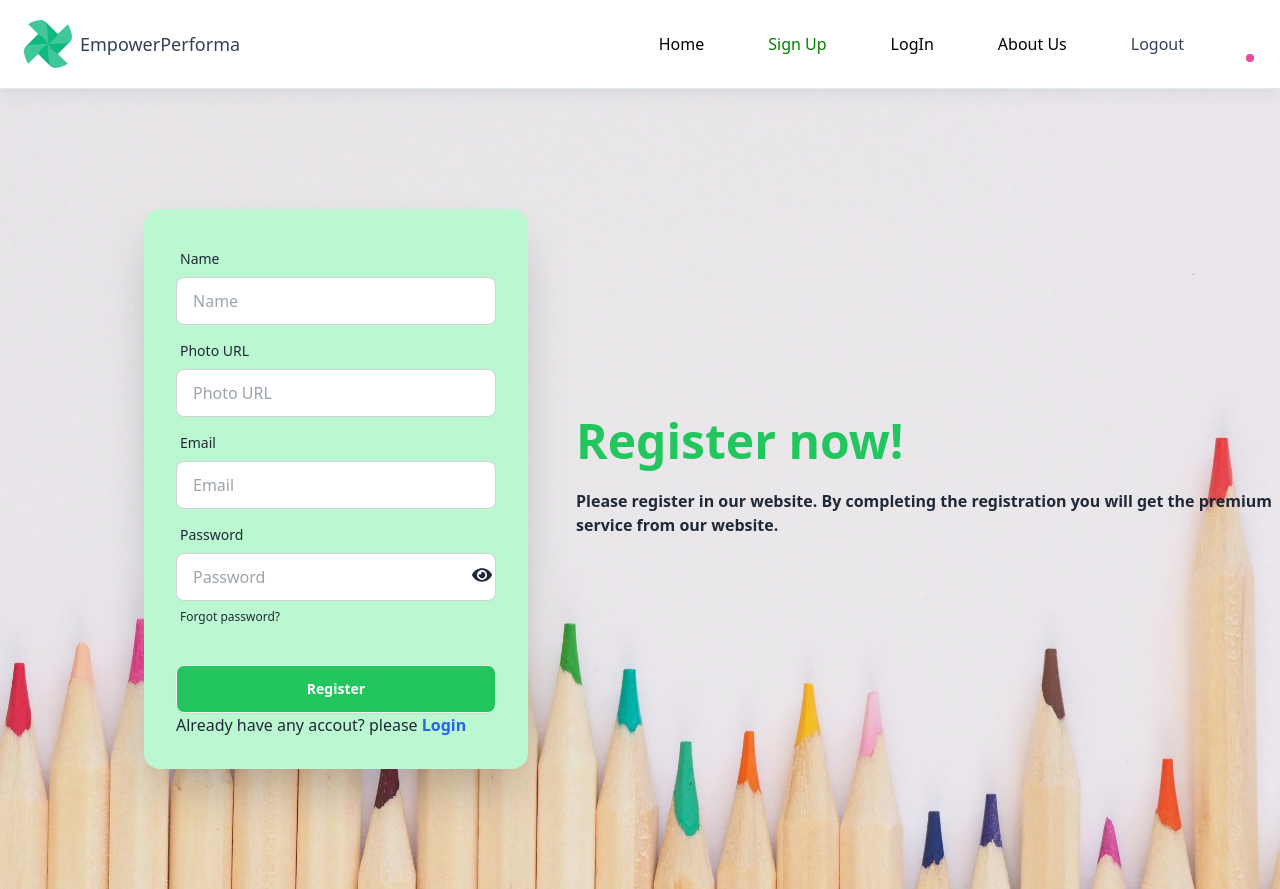
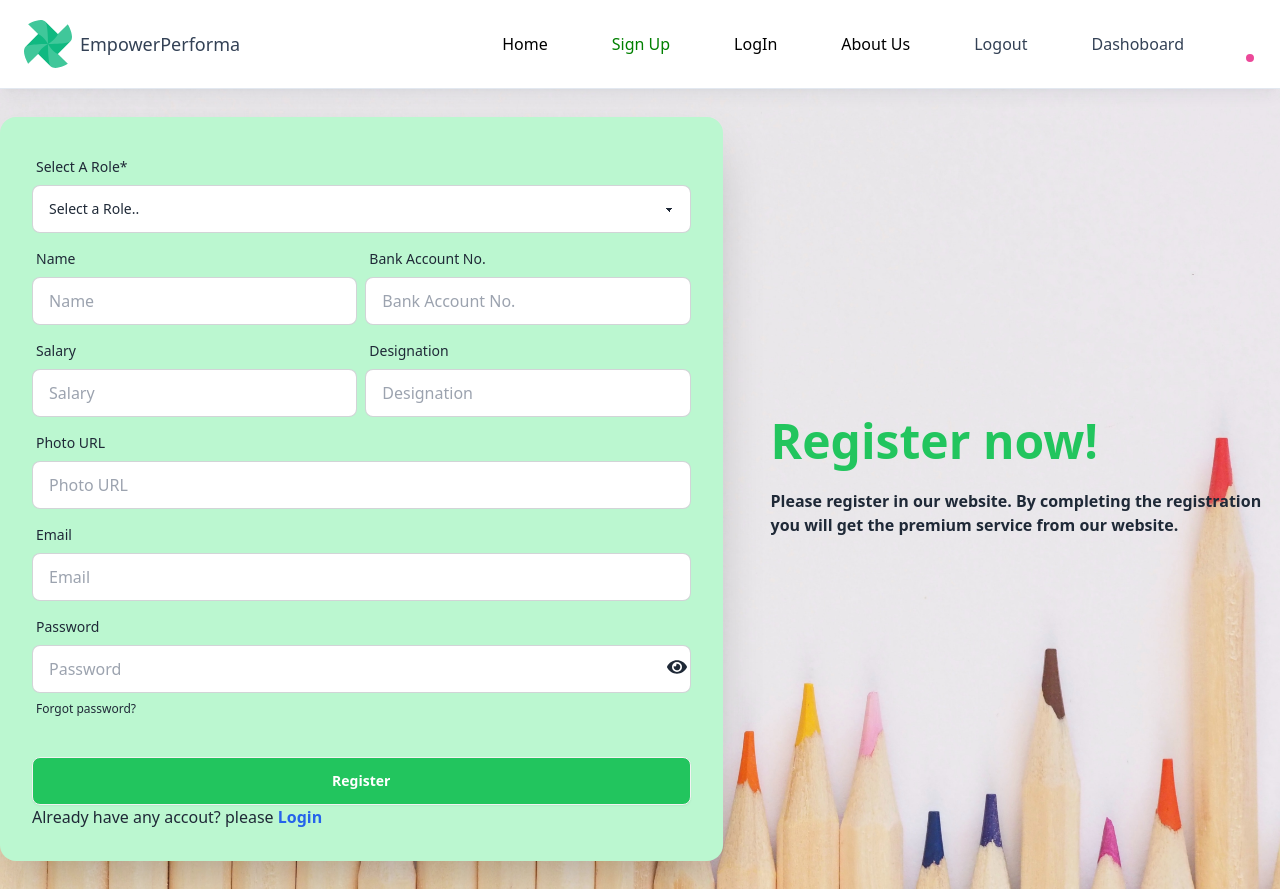
Before and after one commit to AbdulWahidKhan315/empower-performa-clientSide, a React (Vite) app: page /signUp in a window 1280 px wide. Built offline with nearby package versions, Linux system fonts and the light colour scheme; no server answers.

Commit message:
Created the dashboard and some hooks for fetching data

```diff
--- a/package.json
+++ b/package.json
@@ -10,6 +10,7 @@
     "preview": "vite preview"
   },
   "dependencies": {
+    "axios": "^1.6.2",
     "firebase": "^10.6.0",
     "localforage": "^1.10.0",
     "match-sorter": "^6.3.1",
--- /dev/null
+++ b/src/Layout/Dashoboard.jsx
@@ -0,0 +1,23 @@
+import { NavLink, Outlet } from "react-router-dom";
+
+
+const Dashoboard = () => {
+    return (
+        <div className="flex flex-col lg:flex-row">
+            <div className="w-full lg:w-64 lg:h-full lg:min-h-screen bg-green-300">
+                <ul className="menu">
+                    <li>
+                        <NavLink to={'/dashboard/HRHome'}>
+                            HR Home
+                        </NavLink>
+                    </li>
+                </ul>
+            </div>
+            <div className="flex-1 lg:p-8">
+                <Outlet></Outlet>
+            </div>
+        </div>
+    );
+};
+
+export default Dashoboard;
--- /dev/null
+++ b/src/hooks/useAxioPublic/useAxiosPublic.jsx
@@ -0,0 +1,11 @@
+import axios from "axios";
+
+const axiosPublic = axios.create({
+    baseURL: 'http://localhost:5000'
+})
+
+const useAxiosPublic = () => {
+    return axiosPublic;
+};
+
+export default useAxiosPublic;
--- /dev/null
+++ b/src/hooks/useAxiosSecure/useAxiosSecure.jsx
@@ -0,0 +1,11 @@
+import axios from "axios";
+
+const axiosSecure = axios.create({
+    baseURL:'http://localhost:5000'
+})
+
+const useAxiosSecure = () => {
+    return axiosSecure;
+};
+
+export default useAxiosSecure;
--- /dev/null
+++ b/src/pages/Dashboard/HRHome/HRHome.jsx
@@ -0,0 +1,10 @@
+
+const HRHome = () => {
+    return (
+        <div>
+            <h2 className="text-4xl">HR Home</h2>
+        </div>
+    );
+};
+
+export default HRHome;
--- a/src/pages/Home/Home/Navbar.jsx
+++ b/src/pages/Home/Home/Navbar.jsx
@@ -158,6 +158,15 @@ const Navbar = () => {
                                     <span onClick={handleSignOut}>Logout</span>
                                 </NavLink>
                             </li>
+                            <li role="none" className="flex items-stretch">
+                                <NavLink
+                                to={'/dashboard/HRHome'}
+                                    role="menuitem"
+                                    aria-haspopup="false"
+                                    className="flex items-center gap-2 py-4 transition-colors duration-300  focus:outline-none focus-visible:outline-none lg:px-8">
+                                    <span>Dashoboard</span>
+                                </NavLink>
+                            </li>
                         </ul>
                         <div className="ml-auto flex items-center px-6 lg:ml-0 lg:p-0">
                             {/*        <!-- Avatar --> */}
--- a/src/pages/Register/Register.jsx
+++ b/src/pages/Register/Register.jsx
@@ -15,7 +15,11 @@ const Register = () => {
         const photo = e.target.photo.value;
         const email = e.target.email.value;
         const password = e.target.password.value;
-        console.log(name, photo, email, password)
+        const role = e.target.role.value;
+        const bankAccout = e.target.bankAccount.value;
+        const salary = e.target.salary.value;
+        const designation = e.target.designation.value;
+        console.log(role,bankAccout,salary,designation)
         createUser(email, password)
             .then(() => {
                 updateUserProfile(name, photo)
@@ -48,13 +52,46 @@ const Register = () => {
                         <h1 className="text-5xl font-bold text-green-500">Register now!</h1>
                         <p className="py-6 font-semibold">Please register in our website. By completing the registration you will get the premium service from our website.</p>
                     </div>
-                    <div className="card flex-shrink-0 w-full max-w-sm shadow-2xl bg-green-200 md:ml-36">
+                    <div className="card md:w-full shadow-2xl bg-green-200 ">
                         <form className="card-body" onSubmit={handleRegister}>
-                            <div className="form-control">
+                            <div className="form-control w-full">
                                 <label className="label">
-                                    <span className="label-text">Name</span>
+                                    <span className="label-text">Select A Role*</span>
                                 </label>
-                                <input type="text" name="name" placeholder="Name" className="input input-bordered" required />
+                                <select defaultValue='default' name="role" className="select select-bordered w-full" required>
+                                    <option disabled value='default'>Select a Role..</option>
+                                    <option value="employee">Employee</option>
+                                    <option value="hr">HR</option>
+                                    <option value="admin">Admin</option>
+                                </select>
+                            </div>
+                            <div className="flex flex-col md:flex-row gap-2">
+                                <div className="form-control flex-1">
+                                    <label className="label">
+                                        <span className="label-text">Name</span>
+                                    </label>
+                                    <input type="text" name="name" placeholder="Name" className="input input-bordered" required />
+                                </div>
+                                <div className="form-control flex-1">
+                                    <label className="label">
+                                        <span className="label-text">Bank Account No.</span>
+                                    </label>
+                                    <input type="text" name="bankAccount" placeholder="Bank Account No." className="input input-bordered" required />
+                                </div>
+                            </div>
+                            <div className="flex flex-col md:flex-row gap-2">
+                                <div className="form-control flex-1">
+                                    <label className="label">
+                                        <span className="label-text">Salary</span>
+                                    </label>
+                                    <input type="text" name="salary" placeholder="Salary" className="input input-bordered" required />
+                                </div>
+                                <div className="form-control flex-1">
+                                    <label className="label">
+                                        <span className="label-text">Designation</span>
+                                    </label>
+                                    <input type="text" name="designation" placeholder="Designation" className="input input-bordered" required />
+                                </div>
                             </div>
                             <div className="form-control">
                                 <label className="label">
```
Also changed, not shown: src/Routes/Routes.jsx (+12 -0 lines), 1 other file (tests, documents, lock files or other folders).
